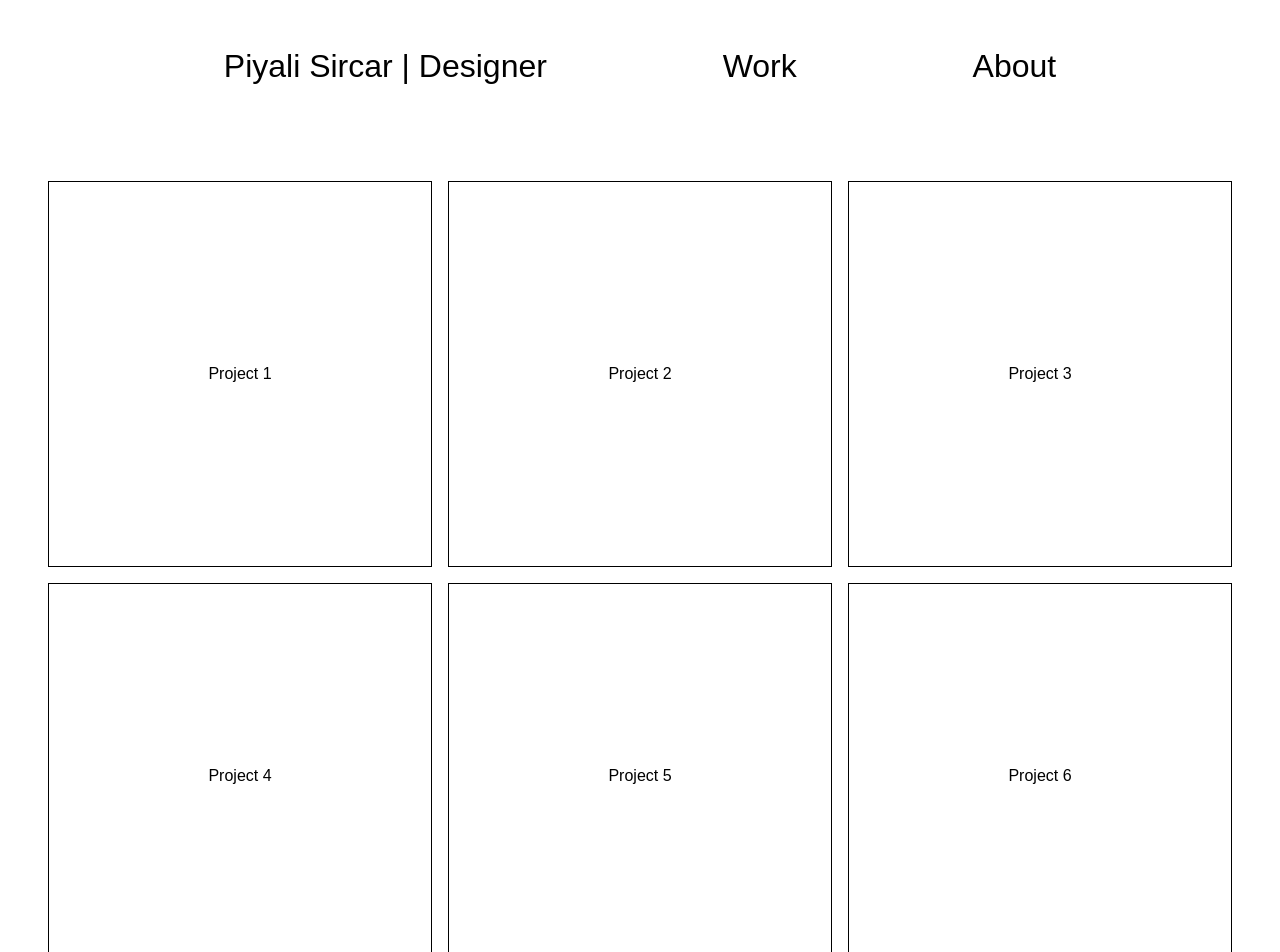
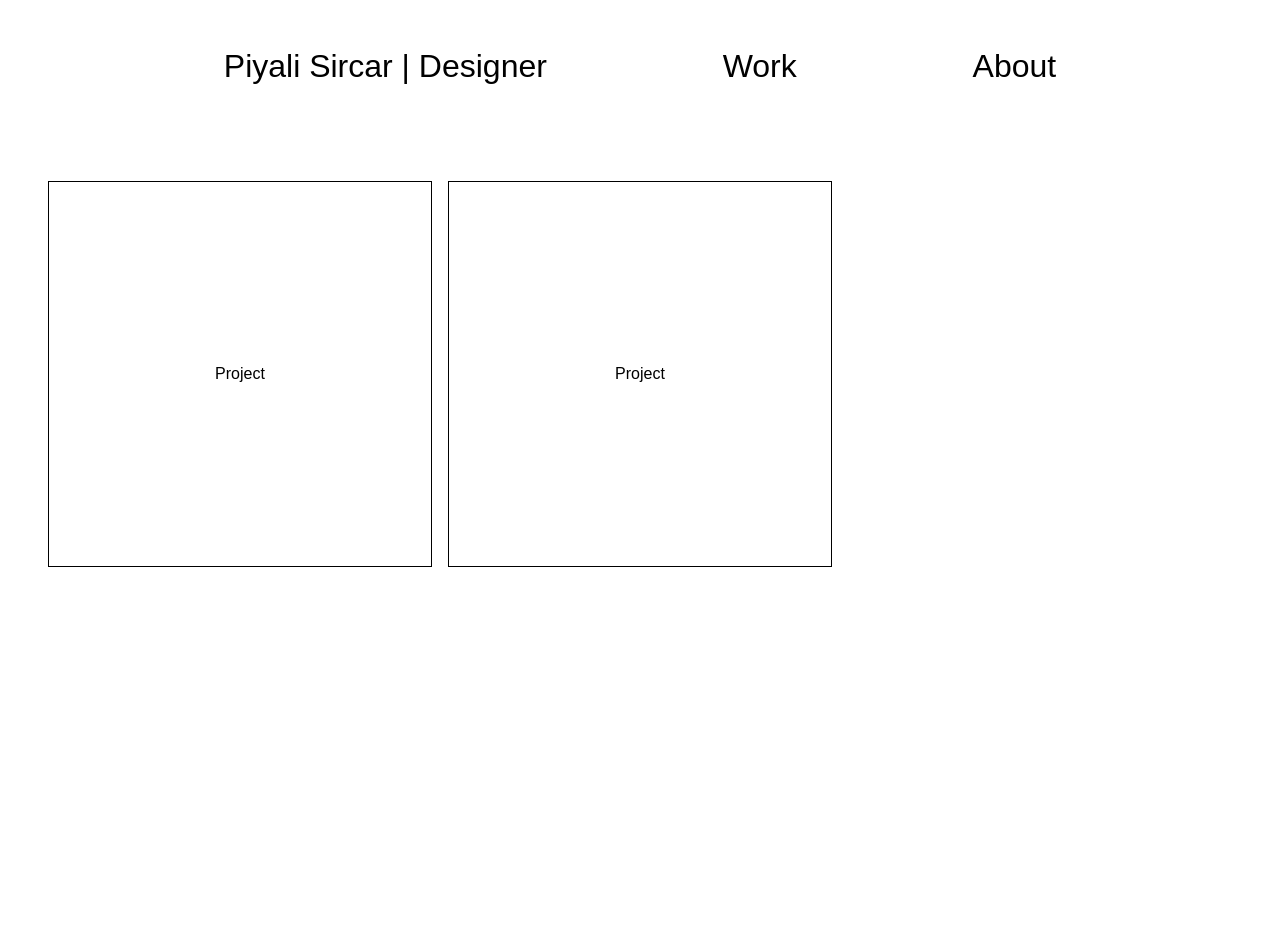
Before and after one commit to Arusli/piyali, a React (Create React App) app: page / in a window 1280 px wide. Shown: the top 952 px of the page. After the commit the page ends 800 px from the top, so only its background shows below. Built offline with nearby package versions, Linux system fonts and the light colour scheme.

Commit message:
conver ProjectsObject to an Array, implement reactive project squares based on this array

```diff
--- a/src/App.js
+++ b/src/App.js
@@ -6,12 +6,37 @@ import Workview1 from './Workview1.js';
 // use state to determine which nav item is selected.
 // then conditionally render correct component
 
+//async receive all content as object from headless cms.
+//distribute content as props to populate appropriate amount of projects/images.
+
 const App = () => {
 
     const [work, setWork] = useState(true);
     const [about, setAbout] = useState(false);
+    const [overview, setOverview] = useState(true);
+    const [innerview, setInnerview] = useState(false);
+
+    const onViewChange = () => {
+        setOverview(!overview);
+        setInnerview(!innerview);
+    }
 
     const aboutArray = ['https://images.squarespace-cdn.com/content/v1/5c3aa4c196e76fd46e68642e/1547353759498-O7ZB3AKO5EIGME02V619/IMG_8583_gaussian.jpg?format=500w', 'Lorem ipsum dolor sit amet, consectetur adipiscing elit. Nulla sit amet dui id enim pretium mollis. Fusce porta dapibus ex id suscipit. Vestibulum vel aliquet metus. Nam nec viverra dolor. Quisque et neque at tortor posuere rhoncus et a ante. Donec a ex eu nisi rhoncus feugiat. Nulla nec nunc lacus. Aenean molestie aliquet pellentesque. Suspendisse ac justo dolor. Etiam nec neque in ex varius tincidunt eu nec risus. Vivamus dictum bibendum odio at porttitor. In dolor nisi, scelerisque sed elementum quis, condimentum ut ex. Nunc sit amet lacus eget ipsum posuere ornare. Nulla maximus hendrerit finibus. Vivamus nec neque. Piyali has a Masters in Interaction Design from TU Delft and a Bachelors degree in Bioengineering from the University of Pennsylvania. She is a multidisciplinary designer, comfortable designing across mediums, with a research by design practice.'];
+
+    // I believe contentful will deliver content as an array of objects.
+
+    const projectsArray = [
+        {
+            title: 'Project 1',
+            images: ['https://randomwordgenerator.com/img/picture-generator/54e3d6434953ae14f1dc8460962e33791c3ad6e04e507749772f78d49f4cc6_640.jpg', 'https://randomwordgenerator.com/img/picture-generator/55e7d1414d53af14f1dc8460962e33791c3ad6e04e507440762e7adc9f49c1_640.jpg'],
+            text: 'Lorem ipsum dolor sit amet, consectetur adipiscing elit. Nulla sit amet dui id enim pretium mollis. Fusce porta dapibus ex id suscipit. Vestibulum vel aliquet metus. Nam nec viverra dolor. Quisque et neque at tortor posuere rhoncus et a ante. Donec a ex eu nisi rhoncus feugiat. Nulla nec nunc lacus. Aenean molestie aliquet pellentesque. Suspendisse ac justo dolor. Etiam nec neque in ex varius tincidunt eu nec risus. Vivamus dictum bibendum odio at porttitor. In dolor nisi, scelerisque sed elementum quis, condimentum ut ex. Nunc sit amet lacus eget ipsum posuere ornare. Nulla maximus hendrerit finibus. Vivamus nec neque. Piyali has a Masters in Interaction Design from TU Delft and a Bachelors degree in Bioengineering from the University of Pennsylvania. She is a multidisciplinary designer, comfortable designing across mediums, with a research by design practice.'
+        },
+        {
+            title: 'Project 2',
+            images: ['https://randomwordgenerator.com/img/picture-generator/tools-1209764_640.jpg', 'https://randomwordgenerator.com/img/picture-generator/tools-1209764_640.jpg', 'https://randomwordgenerator.com/img/picture-generator/53e6dc404d57ad14f1dc8460962e33791c3ad6e04e507749712e79d0954bcc_640.jpg'],
+            text: 'Lorem ipsum dolor sit amet, consectetur adipiscing elit. Nulla sit amet dui id enim pretium mollis. Fusce porta dapibus ex id suscipit. Vestibulum vel aliquet metus. Nam nec viverra dolor. Quisque et neque at tortor posuere rhoncus et a ante. Donec a ex eu nisi rhoncus feugiat. Nulla nec nunc lacus. Aenean molestie aliquet pellentesque. Suspendisse ac justo dolor. Etiam nec neque in ex varius tincidunt eu nec risus. Vivamus dictum bibendum odio at porttitor. In dolor nisi, scelerisque sed elementum quis, condimentum ut ex. Nunc sit amet lacus eget ipsum posuere ornare. Nulla maximus hendrerit finibus. Vivamus nec neque.'
+        }
+    ];
 
     return (
         <div>
@@ -20,8 +45,21 @@ const App = () => {
             about={about}
             setWork={setWork}
             setAbout={setAbout}
-            ></Navbar>
-            { work ? <Workview1 /> : <About imageUrl={aboutArray[0]} bio={aboutArray[1]} /> }
+            overview={overview}
+            setOverview={setOverview}
+            innerview={innerview}
+            setInnerview={setInnerview}
+            onViewChange={onViewChange}
+            />
+            { work ?
+            <Workview1
+                projectsObject={projectsArray}
+                overview={overview}
+                setOverview={setOverview}
+                innerview={innerview}
+                setInnerview={setInnerview}
+                onViewChange={onViewChange}
+            /> : <About imageUrl={aboutArray[0]} bio={aboutArray[1]} /> }
         </div>
     )
 
--- a/src/Navbar.js
+++ b/src/Navbar.js
@@ -1,15 +1,36 @@
 import React from 'react';
 
-const Navbar = ({work, about, setWork, setAbout}) => {
+const Navbar = (
+    {work,
+    about,
+    setWork,
+    setAbout,
+    overview,
+    setOverview,
+    innerview,
+    setInnerview,
+    onViewChange
+    }) => {
 
     const onWorkClick = () => {
-        setWork(true);
-        setAbout(false);
+        if (innerview) {
+            setWork(true);
+            setAbout(false);
+            onViewChange();
+        }
+
+        if (overview) {
+            setWork(true);
+            setAbout(false);
+        }
+
     };
 
     const onAboutClick = () => {
         setAbout(true);
         setWork(false);
+        setInnerview(false);
+        setOverview(true);
     }
 
     console.log(`work state is ${work}`)
--- a/src/Workview1.js
+++ b/src/Workview1.js
@@ -7,51 +7,35 @@ import Workview2 from './Workview2.js';
 //might need to use .map method to create all the project listings with correlating onClick functions/array/objects.
 //Basically, all text and images (all content) should be organized as an array of objects before entering html.
 
-const Work = () => {
+const Work = (
+    {projectsObject,
+    overview,
+    setOverview,
+    innerview,
+    setInnerview,
+    onViewChange}) => {
 
-    const [overview, setOverview] = useState(true);
-    const [innerview, setInnerview] = useState(false);
+        console.log(projectsObject);
 
-    const onViewChange = () => {
-        setOverview(false);
-        setInnerview(true);
-    }
+        // How do I do this?
+        //https://stackoverflow.com/questions/44561037/loop-in-return-statement-of-a-component-in-react-js
+        // problem: cannot map an object, only an array.
+        //maybe use object.keys somehow or something to separate out this object.
+        const array = projectsObject.map( item => {
+            return (
+                <div className='aspect-square pointer'>
+                    <div className='canvas center' onClick={onViewChange}>
+                        Project
+                    </div>
+                </div>
+            )
+        });
 
-    if (overview) {
+        if (overview) {
         return (
             <div>
                 <div className='grid-container-work'>
-                    <div className='aspect-square pointer'>
-                        <div className='canvas center' onClick={onViewChange}>
-                            Project 1
-                        </div>
-                    </div>
-                    <div className='aspect-square pointer'>
-                        <div className='canvas center'>
-                            Project 2
-                        </div>
-                    </div>
-                    <div className='aspect-square pointer'>
-                        <div className='canvas center'>
-                            Project 3
-                        </div>
-                    </div>
-                    <div className='aspect-square pointer'>
-                        <div className='canvas center'>
-                            Project 4
-                        </div>
-                    </div>
-                    <div className='aspect-square pointer'>
-                        <div className='canvas center'>
-                            Project 5
-                        </div>
-                    </div>
-                    <div className='aspect-square pointer'>
-                        <div className='canvas center'>
-                            Project 6
-                        </div>
-                    </div>
-
+                    {array}
                 </div>
             </div>
         )
@@ -63,3 +47,47 @@ const Work = () => {
 }
 
 export default Work;
+
+
+//
+// if (overview) {
+//     return (
+//         <div>
+//             <div className='grid-container-work'>
+//                 <div className='aspect-square pointer'>
+//                     <div className='canvas center' onClick={onViewChange}>
+//                         Project 1
+//                     </div>
+//                 </div>
+//                 <div className='aspect-square pointer'>
+//                     <div className='canvas center'>
+//                         Project 2
+//                     </div>
+//                 </div>
+//                 <div className='aspect-square pointer'>
+//                     <div className='canvas center'>
+//                         Project 3
+//                     </div>
+//                 </div>
+//                 <div className='aspect-square pointer'>
+//                     <div className='canvas center'>
+//                         Project 4
+//                     </div>
+//                 </div>
+//                 <div className='aspect-square pointer'>
+//                     <div className='canvas center'>
+//                         Project 5
+//                     </div>
+//                 </div>
+//                 <div className='aspect-square pointer'>
+//                     <div className='canvas center'>
+//                         Project 6
+//                     </div>
+//                 </div>
+
+//             </div>
+//         </div>
+//     )
+// } else {
+//     return <Workview2 />;
+// }
```
